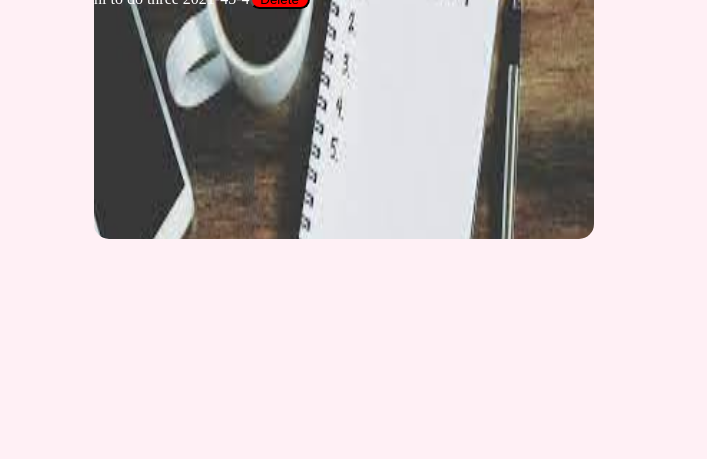
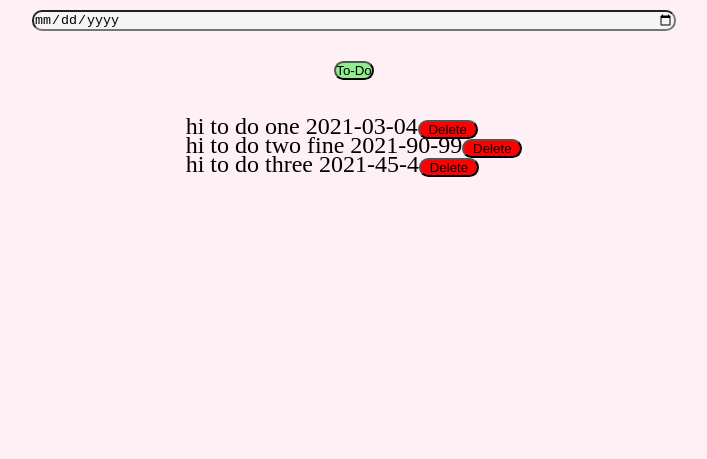
Before and after one commit to awoke-0982/todo-list, a plain HTML site: page index.html in a window 1280 px wide. Shown: the part 341-800 px from the top of the page, without its empty margins (286-993 px from the left). Drawn offline with Linux system fonts and the light colour scheme.

Commit message:
Update index.css

```diff
--- a/index.css
+++ b/index.css
@@ -26,19 +26,43 @@ body {
 to-do-list{
     color: red;
 }
+input{
+    width:50%;
+}
 .container{
-   margin-top: 180px;
-   margin-left: 380px;
+    display: flex;
     align-items: center;
     justify-content: center;
+    flex-direction: column;
     color: white;
     border-radius: 15px;
-    height:400px;
+    height:100vh;
+    gap:10px;
+    line-height: 10px;
+    row-gap: 10px;
+    column-gap: 10px;
+    width:100%;
+    color: black;
+}
+#input{
+    display: flex;
+    margin-top: 15px;
+    margin-bottom: 10px;
 
-    width:500px;
-    background-image: url(todo.jfif);
-    background-repeat: no-repeat;
-    background-size: 500px 500px;
+    ;
+}
+main{
+    width:50%;
+    height: 50%;
+    text-align: center;
+    margin-top:15px;
+    padding: 20px;
+    background: linear-gradient(235deg,#153677,#4e085f) ;
+
+}
+#to-do-list{
+   font-size: 1.5rem;
+   gap:30px;
 }
 .click{
     border-radius: 10px;
```
